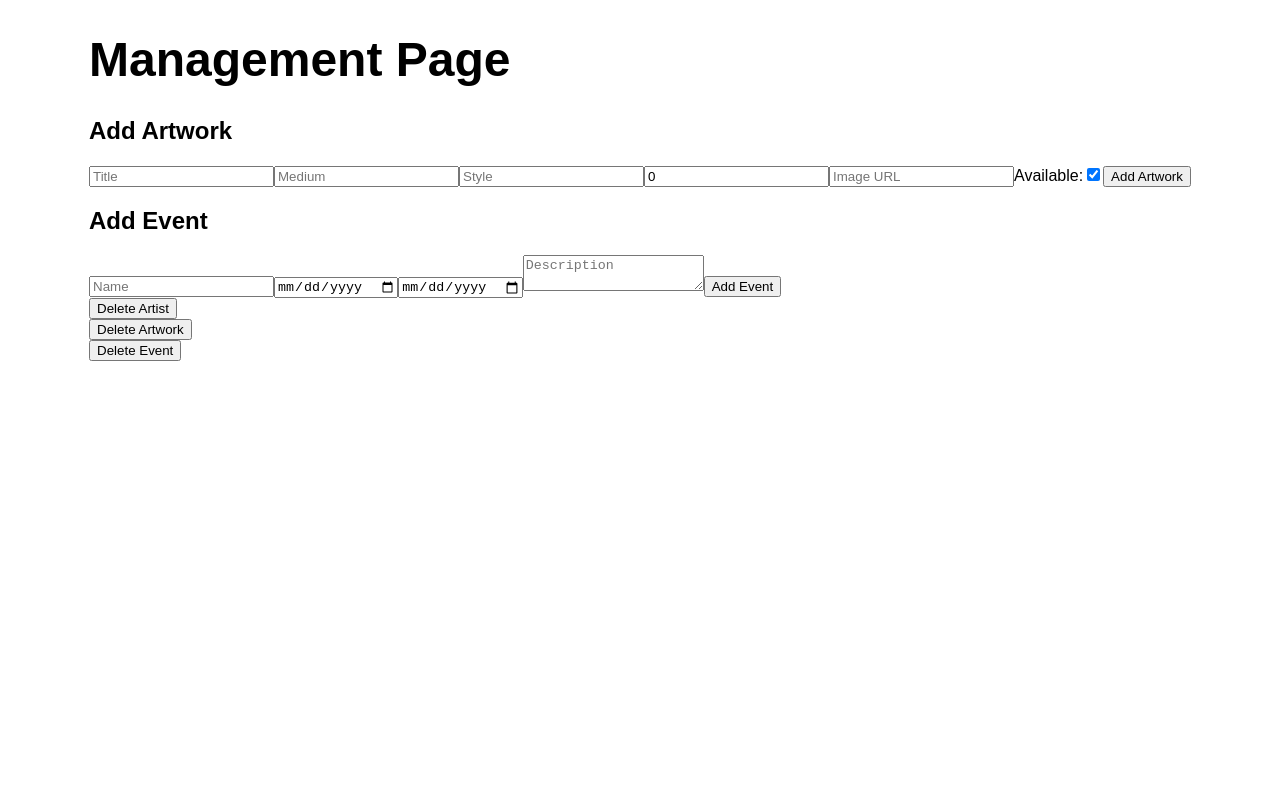
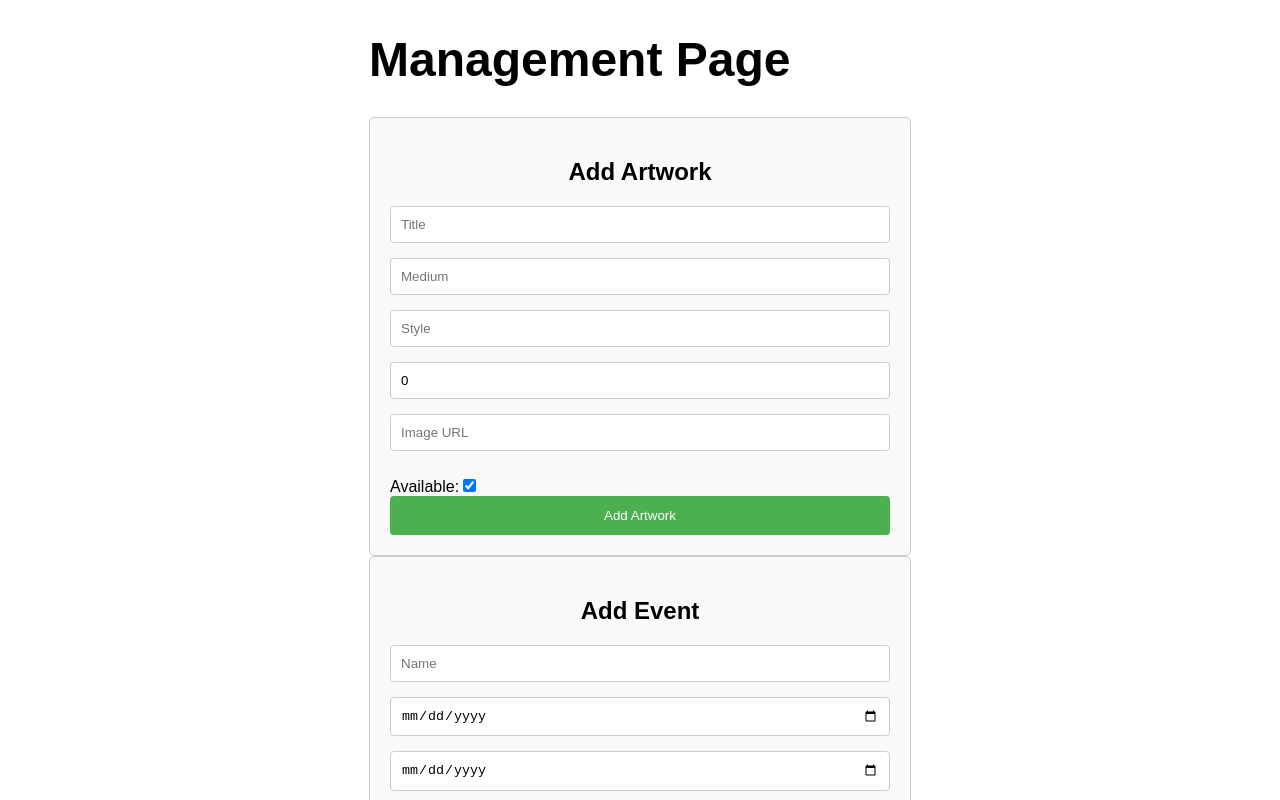
Before and after one commit to migeroreloaded/art-gallery, a React (Create React App) app in the folder client/: page /management in a window 1280 px wide. Shown: the top 800 px of the page. Built offline with nearby package versions, Linux system fonts and the light colour scheme; no server answers.

Commit message:
styles for the management

```diff
--- a/client/src/components/AddArtwork.js
+++ b/client/src/components/AddArtwork.js
@@ -1,7 +1,63 @@
+// AddArtwork.js
+
 import React, { useState } from 'react';
-import axios from 'axios';
+import axios from './api';  // Assuming axios instance is properly configured in './api'
+import styled from 'styled-components';
 
-const AddArtwork = ({ user }) => {
+// Styled components
+const FormContainer = styled.form`
+  max-width: 500px;
+  margin: 0 auto;
+  padding: 20px;
+  border: 1px solid #ccc;
+  border-radius: 5px;
+  background-color: #f9f9f9;
+`;
+
+const Title = styled.h2`
+  text-align: center;
+  margin-bottom: 20px;
+`;
+
+const InputField = styled.input`
+  width: 100%;
+  padding: 10px;
+  margin-bottom: 15px;
+  border: 1px solid #ccc;
+  border-radius: 4px;
+  box-sizing: border-box;
+`;
+
+const CheckBoxLabel = styled.label`
+  display: block;
+  margin-top: 10px;
+`;
+
+const CheckBoxInput = styled.input`
+  margin-right: 5px;
+`;
+
+const SubmitButton = styled.button`
+  background-color: #4caf50;
+  color: white;
+  padding: 12px 20px;
+  border: none;
+  border-radius: 4px;
+  cursor: pointer;
+  width: 100%;
+
+  &:hover {
+    background-color: #45a049;
+  }
+`;
+
+const ErrorMessage = styled.p`
+  color: red;
+  margin-top: 10px;
+  text-align: center;
+`;
+
+const AddArtwork = () => {
   const [title, setTitle] = useState('');
   const [medium, setMedium] = useState('');
   const [style, setStyle] = useState('');
@@ -13,40 +69,37 @@ const AddArtwork = ({ user }) => {
   const handleSubmit = async (e) => {
     e.preventDefault();
     try {
-      await axios.post('http://localhost:5555/artworks', {
+      const response = await axios.post('/artworks', {
         title,
         medium,
         style,
         price,
         imageURL,
         available
-      }, {
-        headers: {
-          Authorization: `Bearer ${user.token}`
-        }
       });
       setError('');
-      // Handle success or redirect
+      console.log(response.data);  // Handle success
+      // Reset form or navigate to another page on success
     } catch (error) {
       setError('Error adding artwork');
     }
   };
 
   return (
-    <form onSubmit={handleSubmit}>
-      <h2>Add Artwork</h2>
-      {error && <p>{error}</p>}
-      <input type="text" placeholder="Title" value={title} onChange={(e) => setTitle(e.target.value)} required />
-      <input type="text" placeholder="Medium" value={medium} onChange={(e) => setMedium(e.target.value)} required />
-      <input type="text" placeholder="Style" value={style} onChange={(e) => setStyle(e.target.value)} required />
-      <input type="number" placeholder="Price" value={price} onChange={(e) => setPrice(e.target.value)} required />
-      <input type="text" placeholder="Image URL" value={imageURL} onChange={(e) => setImageURL(e.target.value)} required />
-      <label>
+    <FormContainer onSubmit={handleSubmit}>
+      <Title>Add Artwork</Title>
+      {error && <ErrorMessage>{error}</ErrorMessage>}
+      <InputField type="text" placeholder="Title" value={title} onChange={(e) => setTitle(e.target.value)} required />
+      <InputField type="text" placeholder="Medium" value={medium} onChange={(e) => setMedium(e.target.value)} required />
+      <InputField type="text" placeholder="Style" value={style} onChange={(e) => setStyle(e.target.value)} required />
+      <InputField type="number" placeholder="Price" value={price} onChange={(e) => setPrice(e.target.value)} required />
+      <InputField type="text" placeholder="Image URL" value={imageURL} onChange={(e) => setImageURL(e.target.value)} required />
+      <CheckBoxLabel>
         Available:
-        <input type="checkbox" checked={available} onChange={(e) => setAvailable(e.target.checked)} />
-      </label>
-      <button type="submit">Add Artwork</button>
-    </form>
+        <CheckBoxInput type="checkbox" checked={available} onChange={(e) => setAvailable(e.target.checked)} />
+      </CheckBoxLabel>
+      <SubmitButton type="submit">Add Artwork</SubmitButton>
+    </FormContainer>
   );
 };
 
--- a/client/src/components/AddEvent.js
+++ b/client/src/components/AddEvent.js
@@ -1,5 +1,61 @@
+// AddEvent.js
+
 import React, { useState } from 'react';
-import axios from 'axios';
+import axios from './api';
+import styled from 'styled-components';
+
+// Styled components
+const FormContainer = styled.form`
+  max-width: 500px;
+  margin: 0 auto;
+  padding: 20px;
+  border: 1px solid #ccc;
+  border-radius: 5px;
+  background-color: #f9f9f9;
+`;
+
+const Title = styled.h2`
+  text-align: center;
+  margin-bottom: 20px;
+`;
+
+const InputField = styled.input`
+  width: 100%;
+  padding: 10px;
+  margin-bottom: 15px;
+  border: 1px solid #ccc;
+  border-radius: 4px;
+  box-sizing: border-box;
+`;
+
+const TextAreaField = styled.textarea`
+  width: 100%;
+  padding: 10px;
+  margin-bottom: 15px;
+  border: 1px solid #ccc;
+  border-radius: 4px;
+  box-sizing: border-box;
+`;
+
+const SubmitButton = styled.button`
+  background-color: #4caf50;
+  color: white;
+  padding: 12px 20px;
+  border: none;
+  border-radius: 4px;
+  cursor: pointer;
+  width: 100%;
+
+  &:hover {
+    background-color: #45a049;
+  }
+`;
+
+const ErrorMessage = styled.p`
+  color: red;
+  margin-top: 10px;
+  text-align: center;
+`;
 
 const AddEvent = ({ user }) => {
   const [name, setName] = useState('');
@@ -29,15 +85,15 @@ const AddEvent = ({ user }) => {
   };
 
   return (
-    <form onSubmit={handleSubmit}>
-      <h2>Add Event</h2>
-      {error && <p>{error}</p>}
-      <input type="text" placeholder="Name" value={name} onChange={(e) => setName(e.target.value)} required />
-      <input type="date" placeholder="Start Date" value={startDate} onChange={(e) => setStartDate(e.target.value)} required />
-      <input type="date" placeholder="End Date" value={endDate} onChange={(e) => setEndDate(e.target.value)} required />
-      <textarea placeholder="Description" value={description} onChange={(e) => setDescription(e.target.value)} required />
-      <button type="submit">Add Event</button>
-    </form>
+    <FormContainer onSubmit={handleSubmit}>
+      <Title>Add Event</Title>
+      {error && <ErrorMessage>{error}</ErrorMessage>}
+      <InputField type="text" placeholder="Name" value={name} onChange={(e) => setName(e.target.value)} required />
+      <InputField type="date" placeholder="Start Date" value={startDate} onChange={(e) => setStartDate(e.target.value)} required />
+      <InputField type="date" placeholder="End Date" value={endDate} onChange={(e) => setEndDate(e.target.value)} required />
+      <TextAreaField placeholder="Description" value={description} onChange={(e) => setDescription(e.target.value)} required />
+      <SubmitButton type="submit">Add Event</SubmitButton>
+    </FormContainer>
   );
 };
 
--- /dev/null
+++ b/client/src/components/api.js
@@ -0,0 +1,14 @@
+// src/utils/api.js
+import axios from 'axios';
+
+const API_URL = 'http://localhost:5555';  // Replace with your actual backend URL
+
+const axiosInstance = axios.create({
+  baseURL: API_URL,
+  timeout: 5000,  // Adjust timeout as needed
+  headers: {
+    'Content-Type': 'application/json',
+  },
+});
+
+export default axiosInstance;
--- a/client/src/index.js
+++ b/client/src/index.js
@@ -1,10 +1,10 @@
 import React from 'react';
-import ReactDOM from 'react-dom';
+import { createRoot } from 'react-dom';
 import { BrowserRouter } from 'react-router-dom';
 import App from './App';
 import './index.css';
 
-ReactDOM.render(
+createRoot(document.getElementById('root')).render(
   <BrowserRouter>
     <App />
   </BrowserRouter>,
```
Also changed, not shown: client/src/components/management.js (+7 -7 lines).
